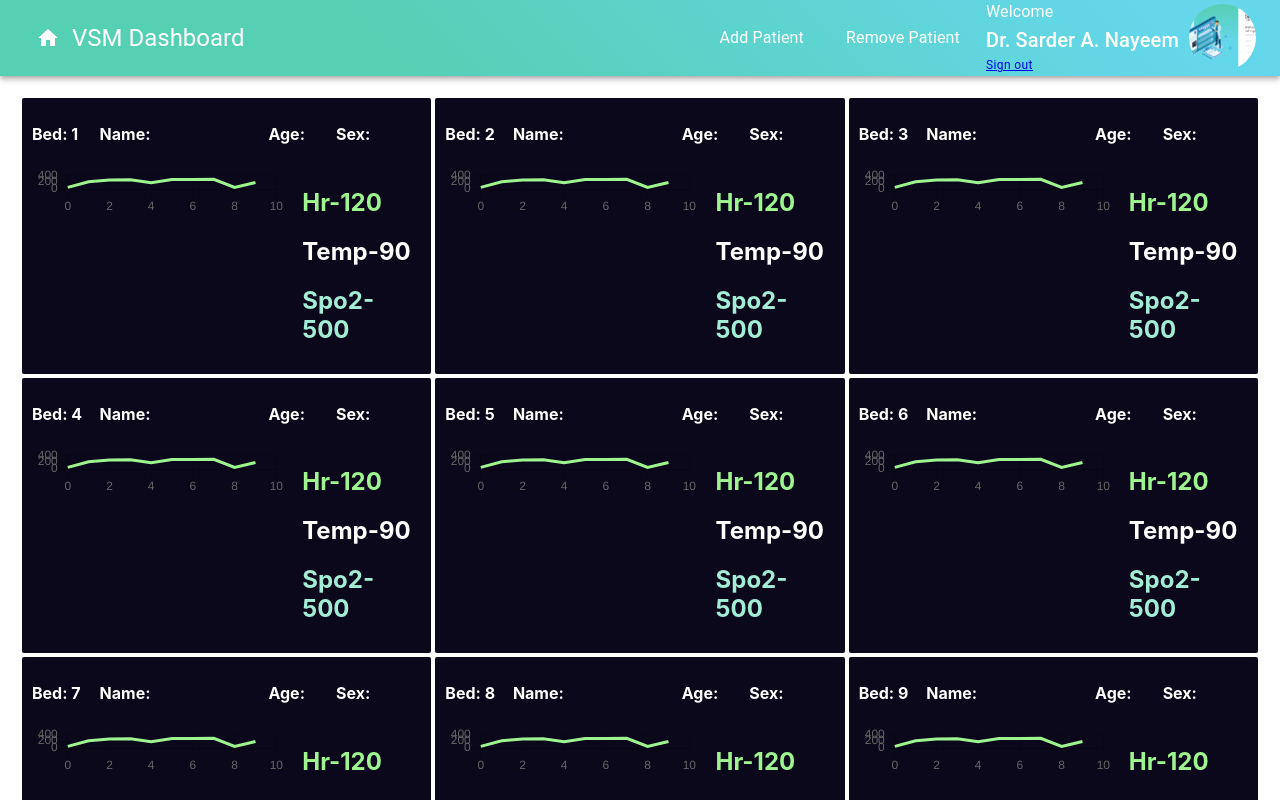
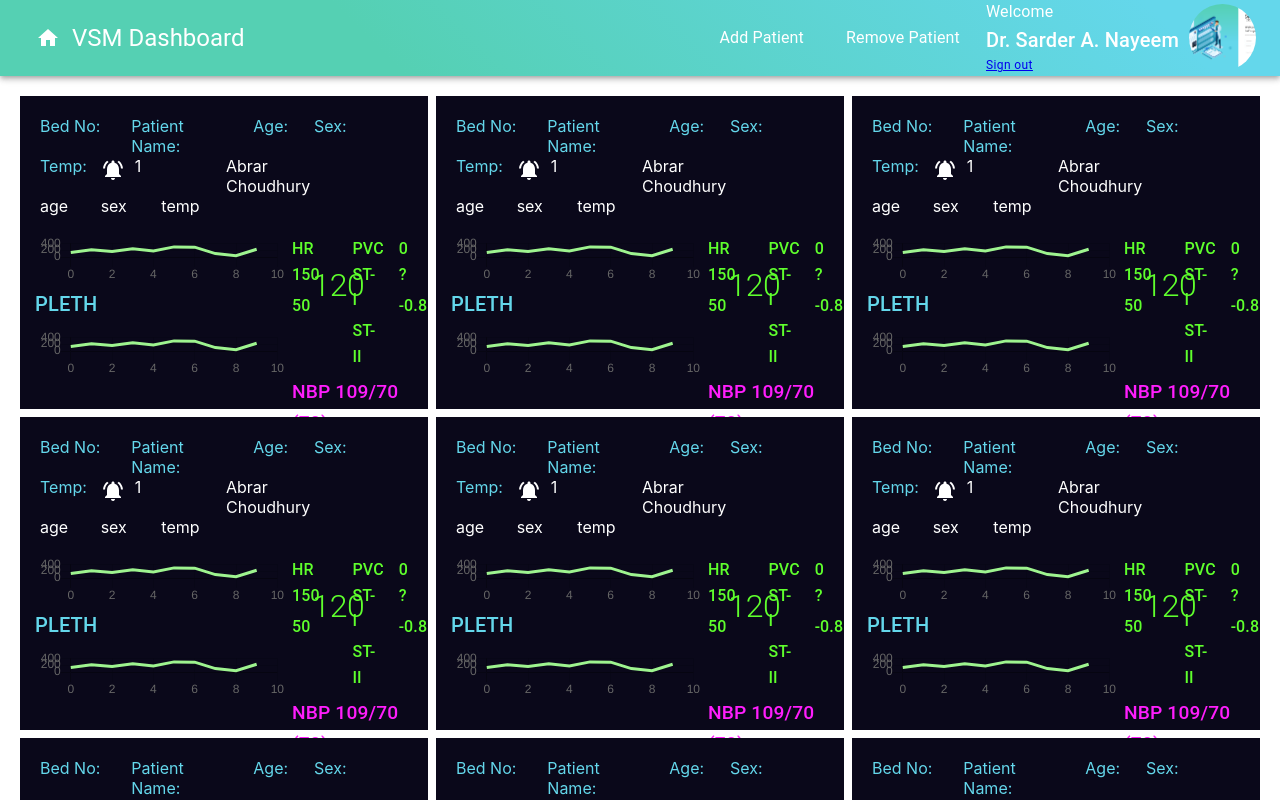
Before and after one commit to AbrarChowdhury/vsm-FrontEnd-digitalOcean, a React (Create React App) app: page /dashboard in a window 1280 px wide. Shown: the top 800 px of the page. Built offline with nearby package versions, Linux system fonts and the light colour scheme; no server answers.

Commit message:
dashboard cards designed

```diff
--- a/src/components/cards/card/card.component.jsx
+++ b/src/components/cards/card/card.component.jsx
@@ -1,10 +1,106 @@
-import React,{ useState, useEffect }  from 'react'
+import React, { useState, useEffect } from 'react'
 import { useHistory } from 'react-router-dom';
+import { createStyles, makeStyles, Theme } from '@material-ui/core/styles'
 import Grid from '@material-ui/core/Grid';
 import Chart from '../../chart/chart.component'
 import './card.styles.scss'
+import Button from '@material-ui/core/Button'
+import Edit from '@material-ui/icons/Edit'
+import { Redirect, Link } from 'react-router-dom'
+import { Typography } from '@material-ui/core'
+import NotificationsActiveIcon from '@material-ui/icons/NotificationsActive';
+
+const useStyles = makeStyles((theme) => ({
+    root: {
+        flexGrow: 1,
+
+    },
+    chartBox: {
+        //margin: '10px 10px 0px 10px',
+        // paddingBottom: '40px',
+        background: '#0A081A',
+        height: '313px',
+        cursor: 'pointer'
+    },
+    textHeader: {
+        color: '#64D7EB'
+    },
+    textHeader1: {
+        margin: '0px 30px 00px 00px',
+
+    },
+    textBody: {
+        color: '#FFFFFF'
+    },
+    chartText: {
+        // marginBottom:'50px',
+        padding: '20px'
+    },
+    chart: {
+        padding: '0px 15px 15px 15px'
+    },
+    button: {
+        marginLeft: '20px',
+        padding: '05px 20px 05px 20px',
+        backgroundColor: "#FFFFFF"
+    },
+    ecgTexts: {
+        paddingLeft: '5px'
+    },
+    greenHeaders: {
+        color: "#5FFF2D",
+        fontSize: '1rem'
+    },
+    greenHeadersNumbers: {
+        color: "#5FFF2D",
+        textAlign: 'center',
+        fontSize: '2rem',
+        paddingTop: '30px'
+
+    },
+    greenBottoms: {
+        color: "#5FFF2D",
+        paddingTop: '20px'
+    },
+    purpleHeader: {
+        fontSize: '1.2rem',
+        color: '#FF1EFD',
+
+    },
+    blueHeaders: {
+        fontSize: '0.9rem',
+        color: '#00E5FF',
+    },
+    blueHeadersNumbers: {
+        paddingTop: '10px',
+        color: "#00E5FF",
+        textAlign: 'center',
+        fontSize: '1.5rem',
+
+    },
+    blueBottoms: {
+        color: "#00E5FF",
+        paddingTop: '15px',
+        fontSize: '0.9rem',
+    },
+    notificationIcon: {
+        margin: '2px 10px 00px 00px',
+        color: '#FFFFFF'
+    },
+    maxHeight: {
+        padding: '20px',
+        height: '25%'
+    }
+
+
+
+})
+
+)
 
 function Card(props) {
+    const classes = useStyles()
+
     const [data, setData] = useState(props.data)
 
     let history = useHistory()
@@ -14,42 +110,143 @@ function Card(props) {
     }
 
     useEffect(() => {
-       console.log(data);
+        console.log(data);
 
     }, [])
 
 
-    const Header = ()=>(
-        <Grid container spacing={2}>
-            <Grid item xs={ 2 }>
-                <p className="white bold">Bed: {data.bed}</p>
-            </Grid>
-            <Grid item xs={ 5 }>
-                <p className="white bold">Name: {data.name}</p>
-            </Grid>
-            <Grid item xs={ 2 }>
-                <p className="white bold">Age: {data.age}</p>
-            </Grid>
-            <Grid item xs={ 3 }>
-                <p className="white bold">Sex: {data.sex}</p>
-            </Grid>
-        </Grid>
-    )
+
     return (
 
-        <div className="Card" onClick={redirect}>
-           <Header/>
-            <Grid container spacing={2}>
-                <Grid item xs={ 8 }>
-                    <Chart/>
+        <div className={classes.chartBox} onClick={() => { console.log("hello"); }}>
+
+            <div className={classes.chartText}>
+                <Grid container xs={12}>
+                    <Grid item xs={2} className={classes.textHeader1}>
+                        <Typography variant="subtitle" className={classes.textHeader}>Bed No:</Typography>
+
+                    </Grid>
+                    <Grid item xs={3} className={classes.textHeader1}>
+                        <Typography variant="subtitle" className={classes.textHeader}>Patient Name:</Typography>
+
+                    </Grid>
+                    <Grid item xs={1} className={classes.textHeader1}>
+                        <Typography variant="subtitle" className={classes.textHeader}>Age:</Typography>
+
+                    </Grid>
+                    <Grid item xs={1} className={classes.textHeader1}>
+                        <Typography variant="subtitle" className={classes.textHeader}>Sex:</Typography>
+
+                    </Grid>
+                    <Grid item xs={1} className={classes.textHeader1}>
+                        <Typography variant="subtitle" className={classes.textHeader}>Temp:</Typography>
+
+
+                    </Grid>
+
+                    <NotificationsActiveIcon className={classes.notificationIcon}></NotificationsActiveIcon>
+                    <Grid item xs={2} style={{ marginRight: '30px' }}>
+                        <Typography variant="subtitle" className={classes.textBody}>1</Typography>
+
+                    </Grid>
+                    <Grid item xs={3} style={{ marginRight: '32px' }}>
+                        <Typography variant="subtitle" className={classes.textBody}>Abrar Choudhury</Typography>
+
+                    </Grid>
+                    <Grid item xs={1} style={{ marginRight: '30px' }}>
+                        <Typography variant="subtitle" className={classes.textBody}>age</Typography>
+
+                    </Grid>
+                    <Grid item xs={1} style={{ marginRight: '30px' }}>
+                        <Typography variant="subtitle" className={classes.textBody}>sex</Typography>
+
+                    </Grid>
+                    <Grid item xs={1}>
+                        <Typography variant="subtitle" className={classes.textBody}>temp</Typography>
+
+                    </Grid>
+                    <Grid item xs={1}>
+
+
+                    </Grid>
+
+
                 </Grid>
-                <Grid item xs={ 4 }>
-                    <h2 className="green" >Hr-120</h2>
-                    <h2 className="white" >Temp-90</h2>
-                    <h2 className="blue" >Spo2-500</h2>
+            </div>
+
+            <div className={classes.chart}>
+                <Grid container xs={12}>
+
+                    <Grid item xs={8}>
+                        <Chart />
+                        <Typography variant="h6" style={{ paddingTop: '10px', paddingBottom: "10px" }} className={classes.textHeader} >PLETH</Typography>
+                        <Chart />
+                    </Grid>
+
+
+                    <Grid item className={classes.ecgTexts} container spacing={1} xs={4}>
+
+                        <Grid item xs={2}>
+                            <Typography variant="h6" className={classes.greenHeaders} >HR</Typography>
+                            <Typography variant="h6" className={classes.greenHeaders} gutterBottom >150</Typography>
+                            <Typography variant="h6" className={classes.greenHeaders} >50</Typography>
+                        </Grid>
+
+                        <Grid item xs={4}>
+                            <Typography variant="h2" className={classes.greenHeadersNumbers} >120</Typography>
+                        </Grid>
+                        <Grid item xs={3}>
+                            <Typography variant="h6" className={classes.greenHeaders} >PVC</Typography>
+                            <Typography variant="h6" className={classes.greenHeaders} gutterBottom>ST-I</Typography>
+                            <Typography variant="h6" className={classes.greenHeaders} >ST-II</Typography>
+                        </Grid>
+                        <Grid item xs={2} style={{ paddingLeft: '20px' }} >
+                            <Typography variant="h6" className={classes.greenHeaders} >0</Typography>
+                            <Typography variant="h6" className={classes.greenHeaders} gutterBottom>?</Typography>
+                            <Typography variant="h6" className={classes.greenHeaders} >-0.8</Typography>
+                        </Grid>
+
+                        <Grid item xs={12}>
+                            <Typography variant="h6" className={classes.purpleHeader} >NBP 109/70 (79)</Typography>
+                        </Grid>
+
+                        <Grid item xs={2}>
+                            <Typography variant="h6" className={classes.blueHeaders} gutterBottom >Sp02</Typography>
+                            <Typography variant="h6" className={classes.blueBottoms} >Pulse</Typography>
+                        </Grid>
+
+                        <Grid item xs={4}>
+                            <Typography variant="h3" className={classes.blueHeadersNumbers} >97</Typography>
+                            <Typography variant="h3" className={classes.blueHeadersNumbers} >118</Typography>
+                        </Grid>
+
+                        <Grid item xs={4}>
+                            <Typography variant="h5" className={classes.blueHeaders} >ST-III</Typography>
+                            <Typography variant="h5" className={classes.blueHeaders} >ST-aVR</Typography>
+                            <Typography variant="h5" className={classes.blueHeaders} >ST-aVL</Typography>
+                            <Typography variant="h5" className={classes.blueHeaders} >ST-aVF</Typography>
+                        </Grid>
+
+                        <Grid item xs={1}>
+                            <Typography variant="h5" className={classes.blueHeaders} >?</Typography>
+                            <Typography variant="h5" className={classes.blueHeaders} >?</Typography>
+                            <Typography variant="h5" className={classes.blueHeaders} >?</Typography>
+                            <Typography variant="h5" className={classes.blueHeaders} >?</Typography>
+                        </Grid>
+
+
+
+                    </Grid>
+
+
                 </Grid>
-            </Grid>
+
+
+            </div>
         </div>
+
+
+
     )
 }
 
--- a/src/components/cards/cards.component.jsx
+++ b/src/components/cards/cards.component.jsx
@@ -64,7 +64,7 @@ function Cards() {
 
     <div className={classes.root}>
 
-      <Grid container>
+      <Grid container spacing={1}>
 
         {data.map((data,index) =>
 
```
Also changed, not shown: 1 other file (tests, documents, lock files or other folders).
